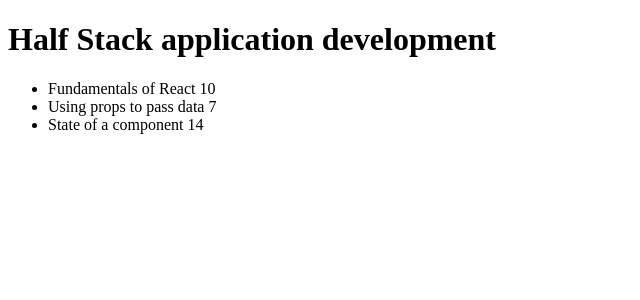
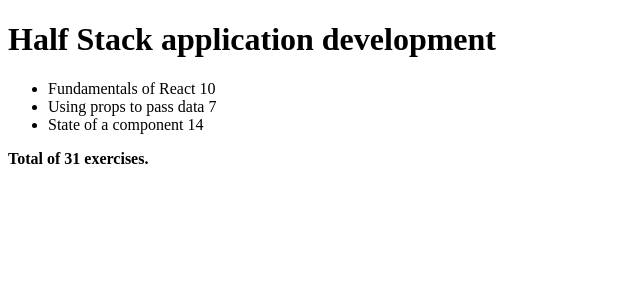
Before and after one commit to zzsealy/fullstackopen, a React (Create React App) app in the folder part1/: page / in a window 1280 px wide. Shown: the top 300 px of the page, without its empty margins (0-640 px from the left). Built offline with nearby package versions, Linux system fonts and the light colour scheme.

Commit message:
wip: practice-2.2

```diff
--- a/part1/src/App.js
+++ b/part1/src/App.js
@@ -12,6 +12,18 @@
 }
 
 
+const ShowTotalExercises = ({parts}) => {
+  let totalExercises = 0
+
+  parts.forEach(part => {
+    totalExercises = totalExercises + part.exercises
+  });
+
+  return (
+    <strong>Total of {totalExercises} exercises.</strong>
+  )
+}
+
 const Course = ({course}) => {
   const {name, parts} = course
   return (
@@ -20,9 +32,11 @@
       <ul>
         {parts.map(part => <Part key={part.id} part={part} />)}
       </ul>
+      <ShowTotalExercises parts={course.parts} />
     </div>
   )
 }
+
 
 const App = () => {
   const course = {
```
